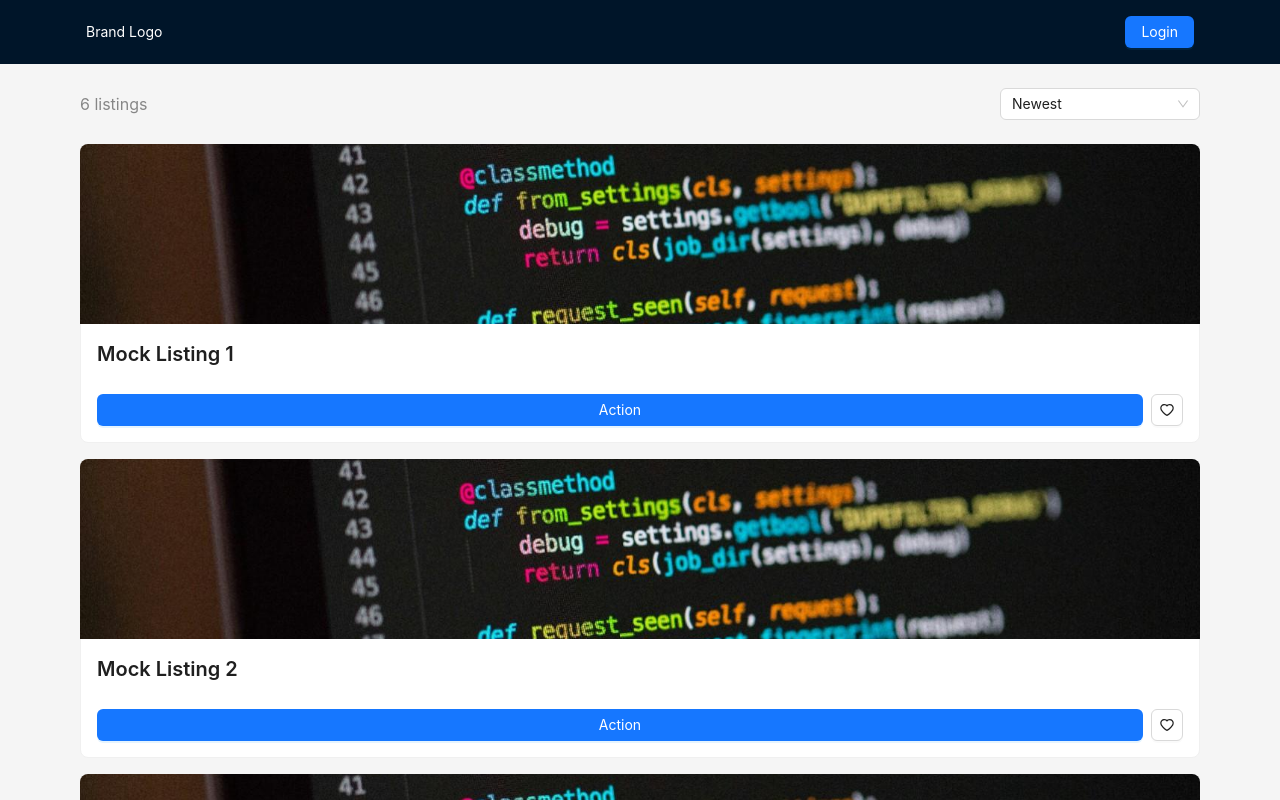
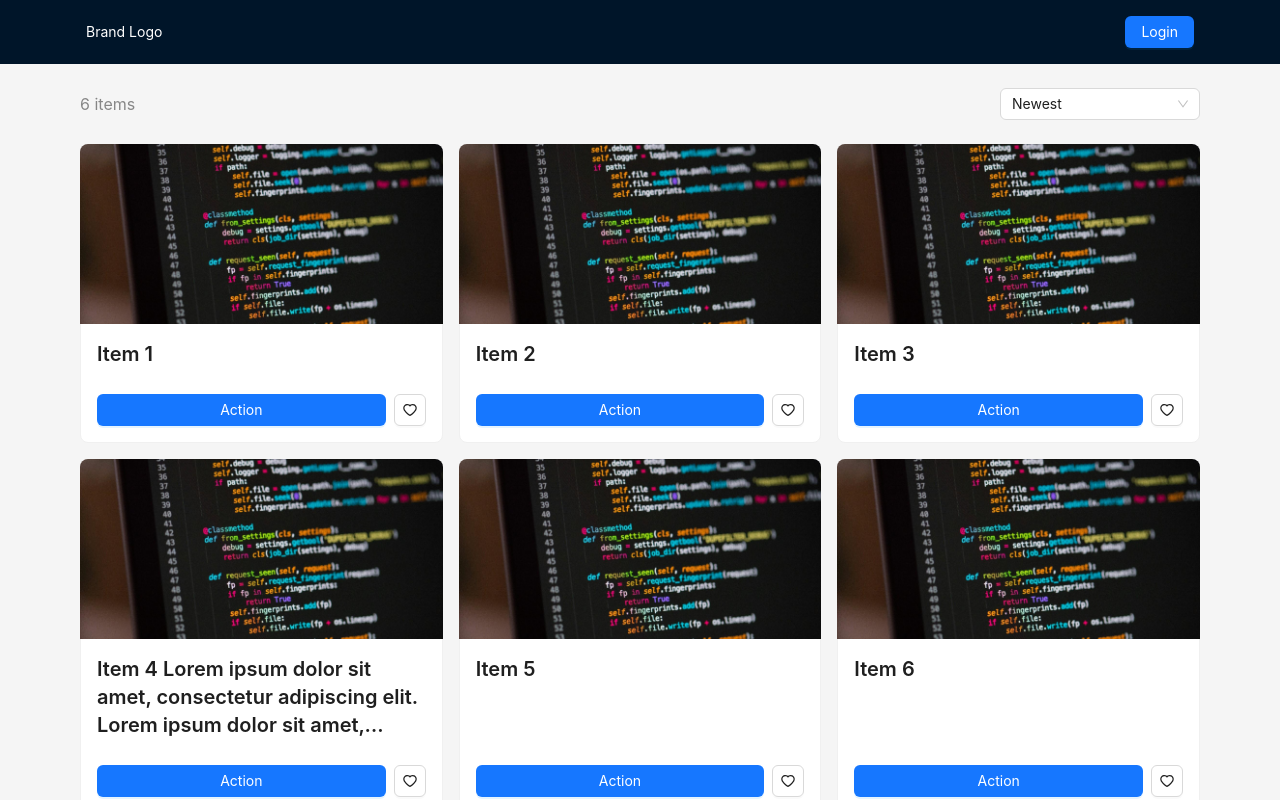
Before and after one commit to commutatus/cm-nextjs-boilerplate, a Next.js app: page /items in a window 1280 px wide. Shown: the top 800 px of the page. Built offline with nearby package versions, Linux system fonts and the light colour scheme.

Commit message:
fix: Minore changes

```diff
--- a/src/common/graphql/mock-data.ts
+++ b/src/common/graphql/mock-data.ts
@@ -1,9 +1,9 @@
 import { gql } from "@apollo/client";
 
-export const LISTINGS_QUERY = gql`
-  query Listing($paging: PagingInput, $sort: SortInput) {
-    listing(paging: $paging, sort: $sort) {
-      items {
+export const ITEMS_QUERY = gql`
+  query Items($paging: PagingInput, $sort: SortInput) {
+    items(paging: $paging, sort: $sort) {
+      data {
         id
         title
         price
@@ -19,7 +19,7 @@ export const mocks = [
   // Page 1 — created_at desc
   {
     request: {
-      query: LISTINGS_QUERY,
+      query: ITEMS_QUERY,
       variables: {
         paging: { pageNo: 1, perPage: 6 },
         sort: { column: "created_at", direction: "desc" },
@@ -27,60 +27,60 @@ export const mocks = [
     },
     result: {
       data: {
-        listing: {
-          items: [
+        items: {
+          data: [
             {
               id: "1",
               image: "/assets/images/sample-card-image.jpg",
-              title: "Mock Listing 1",
+              title: "Item 1",
               price: 2500,
               isUserFavourite: true,
-              __typename: "Listing",
+              __typename: "Item",
             },
             {
               id: "2",
               image: "/assets/images/sample-card-image.jpg",
-              title: "Mock Listing 2",
+              title: "Item 2",
               price: 1800,
               isUserFavourite: false,
-              __typename: "Listing",
+              __typename: "Item",
             },
             {
               id: "3",
               image: "/assets/images/sample-card-image.jpg",
-              title: "Mock Listing 3",
+              title: "Item 3",
               price: 4300,
               isUserFavourite: true,
-              __typename: "Listing",
+              __typename: "Item",
             },
             {
               id: "4",
               image: "/assets/images/sample-card-image.jpg",
               title:
-                "Mock Listing Mock Listing Mock Listing Mock Listing Mock Listing Mock Listing 4",
+                "Item 4 Lorem ipsum dolor sit amet, consectetur adipiscing elit. Lorem ipsum dolor sit amet, consectetur adipiscing elit.",
               price: 1200,
               isUserFavourite: false,
-              __typename: "Listing",
+              __typename: "Item",
             },
             {
               id: "5",
               image: "/assets/images/sample-card-image.jpg",
-              title: "Mock Listing 5",
+              title: "Item 5",
               price: 3100,
               isUserFavourite: true,
-              __typename: "Listing",
+              __typename: "Item",
             },
             {
               id: "6",
               image: "/assets/images/sample-card-image.jpg",
-              title: "Mock Listing 6",
+              title: "Item 6",
               price: 2900,
               isUserFavourite: false,
-              __typename: "Listing",
+              __typename: "Item",
             },
           ],
           total: 12,
-          __typename: "ListingResult",
+          __typename: "ItemResult",
         },
       },
     },
@@ -89,7 +89,7 @@ export const mocks = [
   // Page 2 — created_at desc
   {
     request: {
-      query: LISTINGS_QUERY,
+      query: ITEMS_QUERY,
       variables: {
         paging: { pageNo: 2, perPage: 6 },
         sort: { column: "created_at", direction: "desc" },
@@ -97,59 +97,59 @@ export const mocks = [
     },
     result: {
       data: {
-        listing: {
-          items: [
+        items: {
+          data: [
             {
               id: "7",
               image: "/assets/images/sample-card-image.jpg",
-              title: "Mock Listing 7",
+              title: "Item 7",
               price: 2100,
               isUserFavourite: true,
-              __typename: "Listing",
+              __typename: "Item",
             },
             {
               id: "8",
               image: "/assets/images/sample-card-image.jpg",
-              title: "Mock Listing 8",
+              title: "Item 8",
               price: 1650,
               isUserFavourite: false,
-              __typename: "Listing",
+              __typename: "Item",
             },
             {
               id: "9",
               image: "/assets/images/sample-card-image.jpg",
-              title: "Mock Listing 9",
+              title: "Item 9",
               price: 4900,
               isUserFavourite: true,
-              __typename: "Listing",
+              __typename: "Item",
             },
             {
               id: "10",
               image: "/assets/images/sample-card-image.jpg",
-              title: "Mock Listing 10",
+              title: "Item 10",
               price: 3600,
               isUserFavourite: false,
-              __typename: "Listing",
+              __typename: "Item",
             },
             {
               id: "11",
               image: "/assets/images/sample-card-image.jpg",
-              title: "Mock Listing 11",
+              title: "Item 11",
               price: 2200,
               isUserFavourite: true,
-              __typename: "Listing",
+              __typename: "Item",
             },
             {
               id: "12",
               image: "/assets/images/sample-card-image.jpg",
-              title: "Mock Listing 12",
+              title: "Item 12",
               price: 1950,
               isUserFavourite: false,
-              __typename: "Listing",
+              __typename: "Item",
             },
           ],
           total: 12,
-          __typename: "ListingResult",
+          __typename: "ItemResult",
         },
       },
     },
--- a/src/common/layouts/cards-list-layout/index.tsx
+++ b/src/common/layouts/cards-list-layout/index.tsx
@@ -16,13 +16,12 @@ type CardsListLayoutPropsType = {
 };
 
 const CardsListLayout = (props: CardsListLayoutPropsType) => {
-  const { cardsListData, scrollable, cardsPerRow } = props;
+  const { cardsListData, scrollable } = props;
 
   return (
     <div
       className={classNames("w-full gap-4", {
-        [`grid lg:grid-cols-${cardsPerRow} md:grid-cols-${cardsPerRow} sm:grid-cols-${cardsPerRow} grid-cols-${cardsPerRow}`]:
-          !scrollable,
+        [`grid lg:grid-cols-3 md:grid-cols-2 sm:grid-cols-1`]: !scrollable,
         "flex overflow-x-scroll": scrollable,
       })}
     >
--- a/src/modules/home/Home.tsx
+++ b/src/modules/home/Home.tsx
@@ -53,7 +53,7 @@ const Home = () => {
                     "RootLayout - Base page layout structure",
                     "Card - Reusable card component",
                     "Card List Layout - Grid-based listing template",
-                    "Items Module - Complete CRUD interface with search and pagination",
+                    "Items Module - Complete CRUD interface with pagination",
                   ]}
                   renderItem={(item) => <List.Item>{item}</List.Item>}
                   style={{ marginTop: 8 }}
--- a/src/modules/items/items.tsx
+++ b/src/modules/items/items.tsx
@@ -1,4 +1,4 @@
-import { LISTINGS_QUERY } from "@/common/graphql/mock-data";
+import { ITEMS_QUERY } from "@/common/graphql/mock-data";
 import RootLayout from "@/common/layouts/root-layout";
 import { useQuery } from "@apollo/client";
 import {
@@ -6,11 +6,13 @@ import {
   Pagination,
   Select,
   Typography,
-  notification,
   Empty,
+  Result,
+  Button,
 } from "antd";
 import React, { useState } from "react";
 import CardsListLayout from "@/common/layouts/cards-list-layout";
+import Link from "next/link";
 
 const { Text } = Typography;
 
@@ -27,7 +29,7 @@ const Items = () => {
 
   const [sortColumn, sortDirection] = sortValue.split(":");
 
-  const { loading, error, data } = useQuery(LISTINGS_QUERY, {
+  const { loading, error, data } = useQuery(ITEMS_QUERY, {
     variables: {
       paging: { pageNo: page, perPage: PER_PAGE },
       sort: { column: sortColumn, direction: sortDirection },
@@ -44,10 +46,25 @@ const Items = () => {
     );
   }
 
-  if (error) return notification.error({ message: "Error loading listings" });
+  if (error)
+    return (
+      <RootLayout>
+        <div className="flex justify-center items-center h-[400px]">
+          <Result
+            status="warning"
+            title="There are some problems with your operation."
+            extra={
+              <Link href="/">
+                <Button type="primary">Home</Button>
+              </Link>
+            }
+          />
+        </div>
+      </RootLayout>
+    );
 
-  const items = data?.listing?.items;
-  const total = data?.listing?.total;
+  const items = data?.items?.data;
+  const total = data?.items?.total;
 
   if (!items || items.length === 0) {
     return (
@@ -63,7 +80,7 @@ const Items = () => {
       <div className="max-w-[1120px] mx-auto py-[24px]">
         <div className="flex justify-between items-center flex-wrap gap-4">
           <Text type="secondary" className="!text-base">
-            {items?.length === 1 ? "1 listing" : `${items?.length} listings`}
+            {items?.length === 1 ? "1 item" : `${items?.length} items`}
           </Text>
           <Select
             value={sortValue}
@@ -73,7 +90,7 @@ const Items = () => {
           />
         </div>
         <div className="mt-[24px]">
-          <CardsListLayout cardsListData={items} cardsPerRow={3} />
+          <CardsListLayout cardsListData={items} />
         </div>
         <div className="flex justify-center mt-[24px]">
           <Pagination
```
